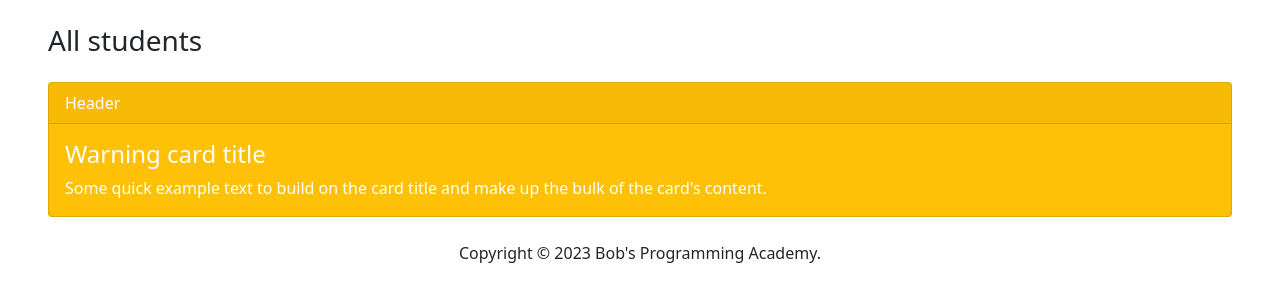
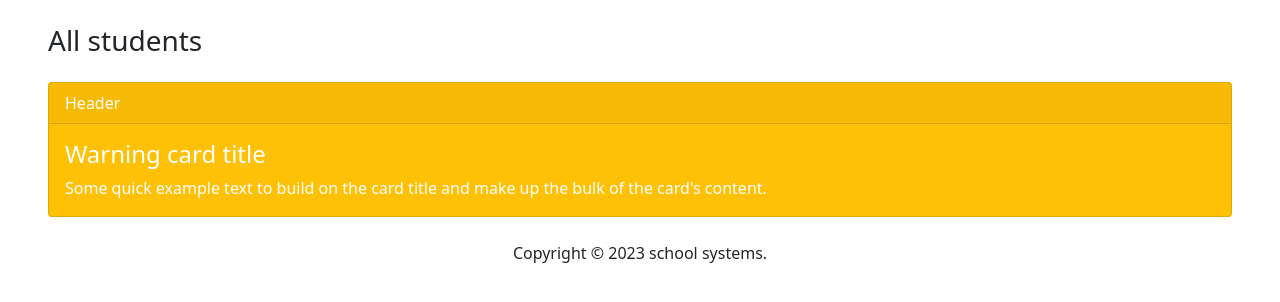
Before and after one commit to kefeletswe/SMS, a Django app: template students/templates/students/home.html in a window 1280 px wide. Shown: the part 56-358 px from the top of the page. Run offline with Django 3.2, Linux system fonts and the light colour scheme; the template is opened without the code that fills it, so the values that code supplies are empty; some libraries are stand-ins or nearby versions.

Commit message:
add copyright inl footerine javascript line 53 to 583 to 58

```diff
--- a/students/templates/students/home.html
+++ b/students/templates/students/home.html
@@ -52,7 +52,7 @@
 <footer class="mt-auto mb-4">
       <div class="text-center">
         <span>
-          Copyright &copy; <script>document.write(new Date().getFullYear())</script> Bob's Programming Academy.
+          Copyright &copy; <script>document.write(new Date().getFullYear())</script> school systems.
         </span>
       </div>
     </footer>
```
